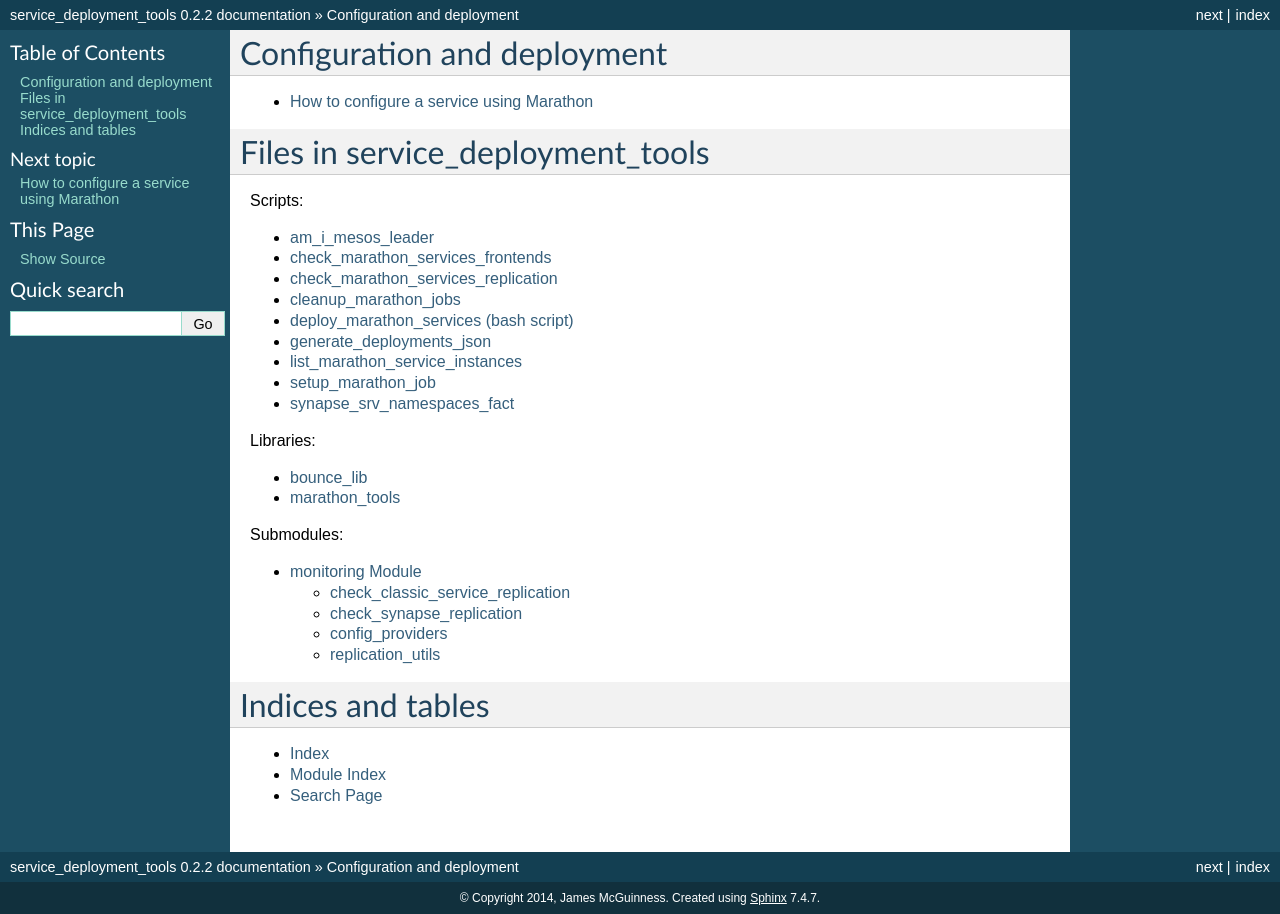
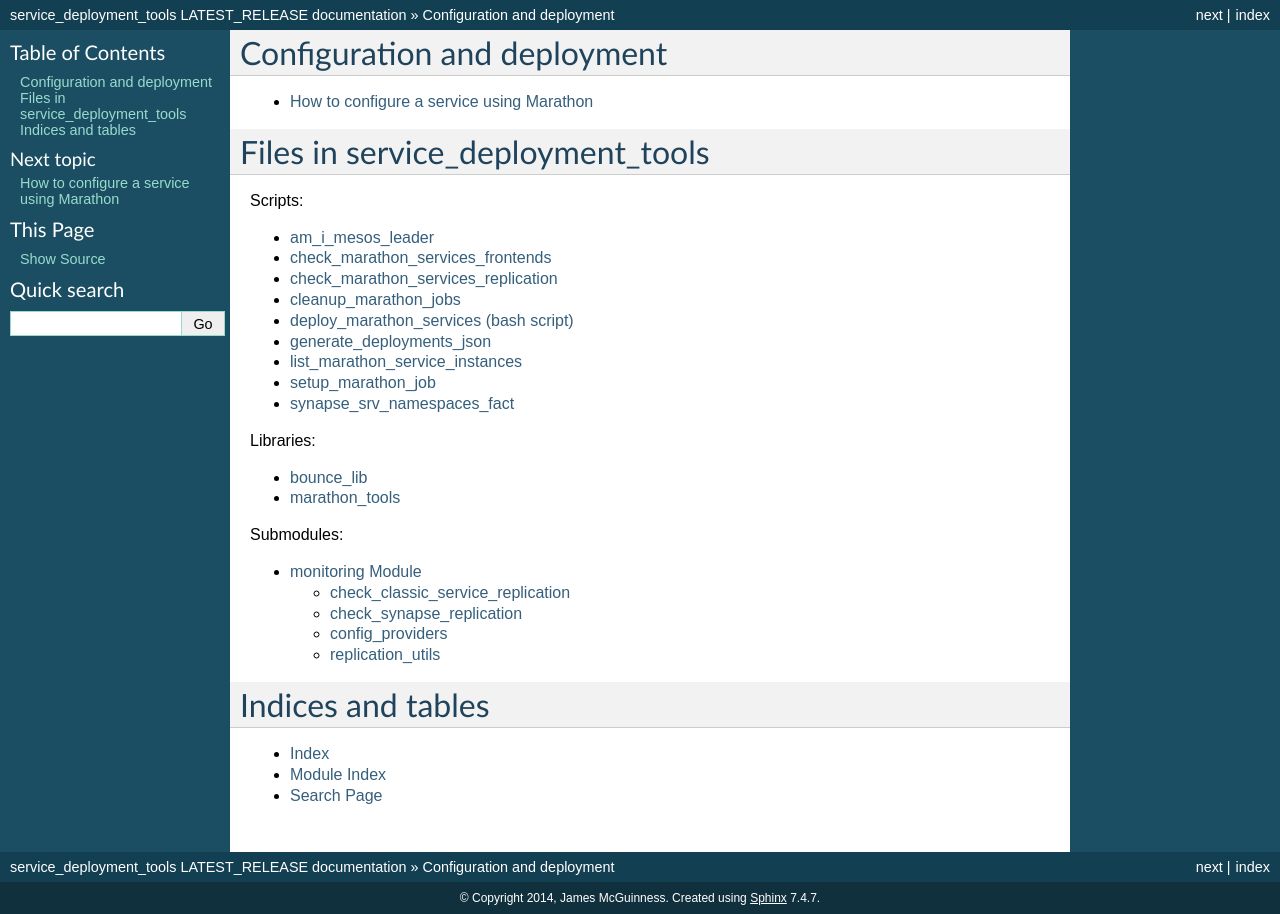
Before and after one commit to Yelp/paasta, a Sphinx documentation site: the page built from docs/source/index.rst, in a window 1280 px wide. Built offline with Sphinx 7.4.7, drawn with Linux system fonts in a browser that asks for light colours.

Commit message:
No one will ever remember to update this (evidence: 0.2.2 was >4 months ago)

```diff
--- a/docs/source/conf.py
+++ b/docs/source/conf.py
@@ -45,9 +45,9 @@ copyright = u'2014, James McGuinness'
 # built documents.
 #
 # The short X.Y version.
-version = '0.2'
+version = 'LATEST_VERSION'
 # The full version, including alpha/beta/rc tags.
-release = '0.2.2'
+release = 'LATEST_RELEASE'
 
 # The language for content autogenerated by Sphinx. Refer to documentation
 # for a list of supported languages.
```
